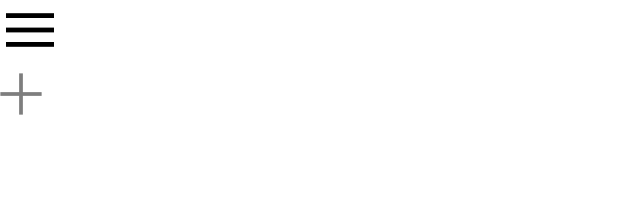
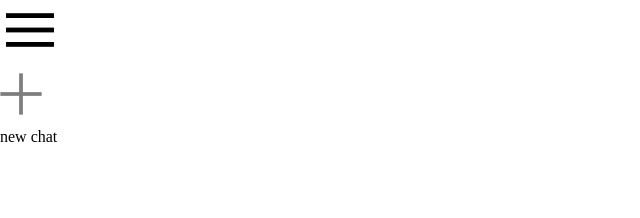
Before and after one commit to Saroyann/Gemini-Clone, a React (Vite) app: page / in a window 1280 px wide. Shown: the top 218 px of the page, without its empty margins (0-640 px from the left). Built offline with nearby package versions, Linux system fonts and the light colour scheme.

Commit message:
initial commit

```diff
--- a/src/components/sidebar/Sidebar.jsx
+++ b/src/components/sidebar/Sidebar.jsx
@@ -11,6 +11,7 @@ const Sidebar = () => {
 
                 <div className="new-chat">
                     <img src={assets.plus_icon} alt="" />
+                    <p>new chat</p>
                 </div>
             </div>
 
```
